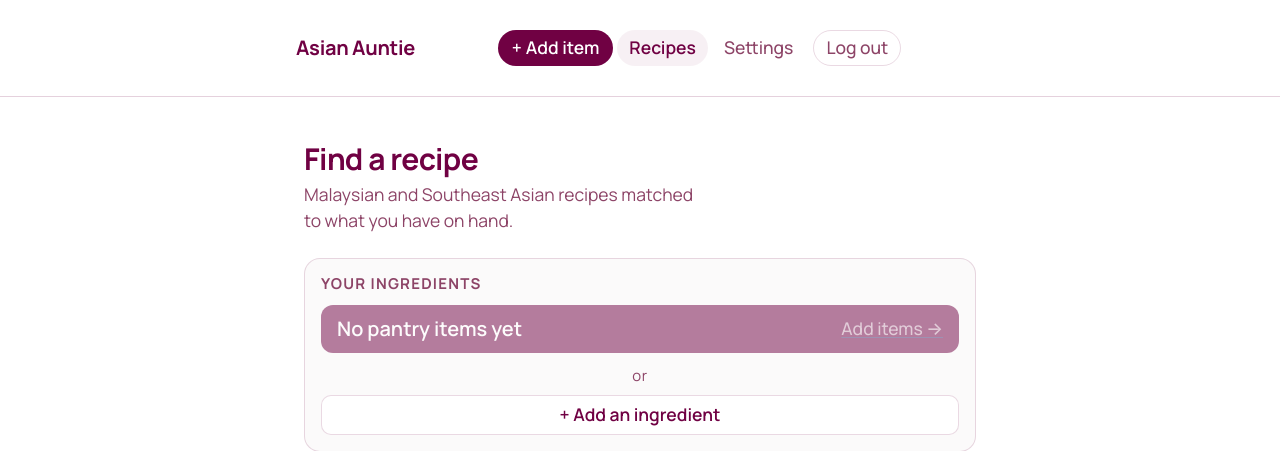
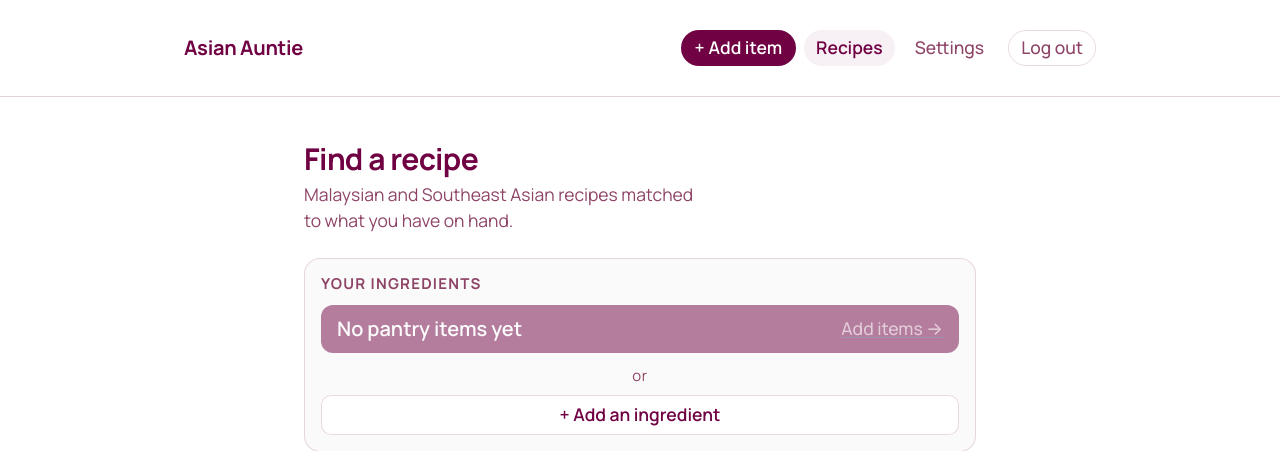
Before and after one commit to jeremychia/asian-auntie, a Flask app: page /recipes in a window 1280 px wide. Shown: the top 451 px of the page. Run offline with Flask 3, Linux system fonts and the light colour scheme; the visitor is signed in with stand-in values (Sample User, id 1); data that the repository does not hold is empty; some libraries are stand-ins or nearby versions.

Commit message:
chore(design): fix margin spacing

```diff
--- a/static/style.css
+++ b/static/style.css
@@ -105,6 +105,9 @@ body {
   background: var(--bg);
   color: var(--text);
 }
+body:has(.auth-wrap) {
+  background: var(--accent-bg);
+}
 
 /* PicoCSS scopes its own custom properties (--pico-color, --pico-background-color, etc.)
    to each element, overriding the :root tokens. Buttons/inputs/selects that don't use
@@ -129,9 +132,9 @@ nav.container {
 }
 
 .nav-inner {
-  max-width: 720px;
+  max-width: 960px;
   margin: 0 auto;
-  padding: 0 16px;
+  padding: 0 24px;
   height: 56px;
   display: flex;
   align-items: center;
@@ -153,7 +156,7 @@ nav.container {
 .nav-end {
   display: flex;
   align-items: center;
-  gap: 4px;
+  gap: 8px;
   min-width: 0;
 }
 
@@ -223,6 +226,10 @@ nav.container {
 }
 
 /* Mobile: log-out icon button in top bar */
+.nav-logout-icon-form {
+  display: none;
+  margin: 0;
+}
 .nav-logout-icon {
   width: 36px;
   height: 36px;
@@ -259,6 +266,10 @@ nav.container {
   }
   .nav-logout {
     display: none;
+  }
+  .nav-logout-icon-form {
+    display: flex;
+    align-items: center;
   }
   .nav-logout-icon {
     display: inline-flex;
--- a/templates/base.html
+++ b/templates/base.html
@@ -72,7 +72,7 @@
           </form>
         </div>
         {# Mobile: log out icon in top bar #}
-        <form method="post" action="{{ url_for('auth.logout') }}" style="margin:0">
+        <form method="post" action="{{ url_for('auth.logout') }}" class="nav-logout-icon-form">
           <input type="hidden" name="csrf_token" value="{{ csrf_token() }}" />
           <button type="submit" class="nav-logout-icon" aria-label="Log out">
             <svg><use href="#nav-i-logout"/></svg>
```
